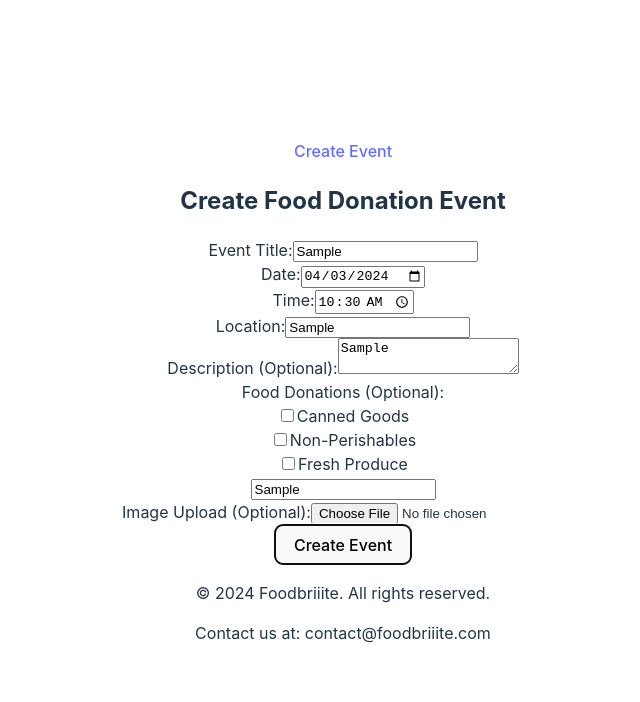
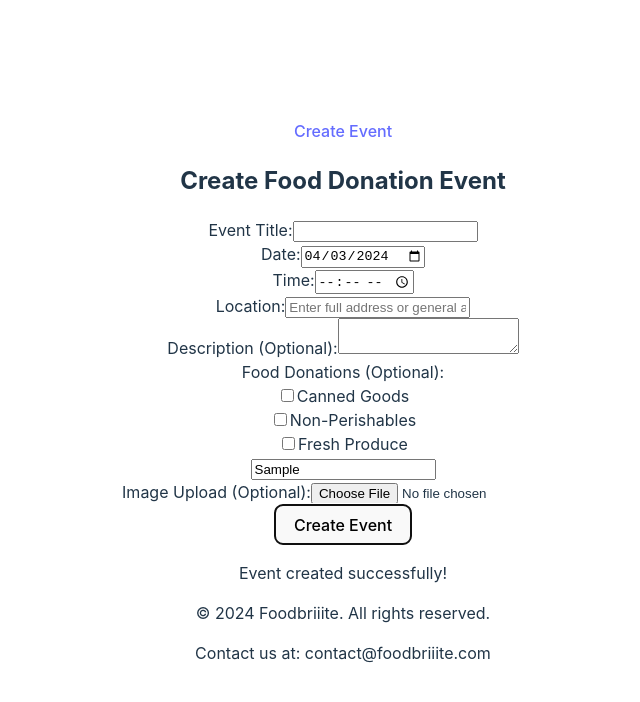
Before and after one commit to SaraM09/hackathon-1-front-end, a React (Vite) app: page /create-event-form in a window 1280 px wide. Both pictures are taken after typing "Sample", "10:30", "Sample", "Sample", "Sample" into the empty fields and a click on the button "Create Event". Shown: the top 702 px of the page, without its empty margins (297-937 px from the left). Built offline with nearby package versions, Linux system fonts and the light colour scheme.

Commit message:
confirmation of event submission  and form reset code added

```diff
--- a/src/components/CreateEventForm.jsx
+++ b/src/components/CreateEventForm.jsx
@@ -1,4 +1,5 @@
 import React, { useState } from "react";
+// import { useHistory } from "react-router-dom";
 
 const CreateEventForm = () => {
   const [title, setTitle] = useState("");
@@ -8,6 +9,8 @@ const CreateEventForm = () => {
   const [description, setDescription] = useState("");
   const [foodDonations, setFoodDonations] = useState([]);
   const [imageFile, setImageFile] = useState(null);
+  const [confirmationMessage, setConfirmationMessage] = useState(""); // State for confirmation message
+  // const history = useHistory(); // Hook for navigation
 
   const handleInputChange = (event) => {
     const { value, files, name } = event.target;
@@ -61,7 +64,16 @@ const CreateEventForm = () => {
       foodDonations,
       imageFile,
     });
-    // Reset form after successful submission (optional)
+    setConfirmationMessage("Event created successfully!");
+
+     // Reset form fields to their initial state
+     setTitle("");
+     setDate(new Date());
+     setTime("");
+     setLocation("");
+     setDescription("");
+     setFoodDonations([]);
+     setImageFile(null);
   };
   return (
     <form onSubmit={handleSubmit}>
@@ -166,6 +178,10 @@ const CreateEventForm = () => {
       <div className="form-group">
         <button type="submit">Create Event</button>
       </div>
+
+       {/* Display confirmation message if set */}
+       {confirmationMessage && <p>{confirmationMessage}</p>}
+
     </form>
   );
 };
```
